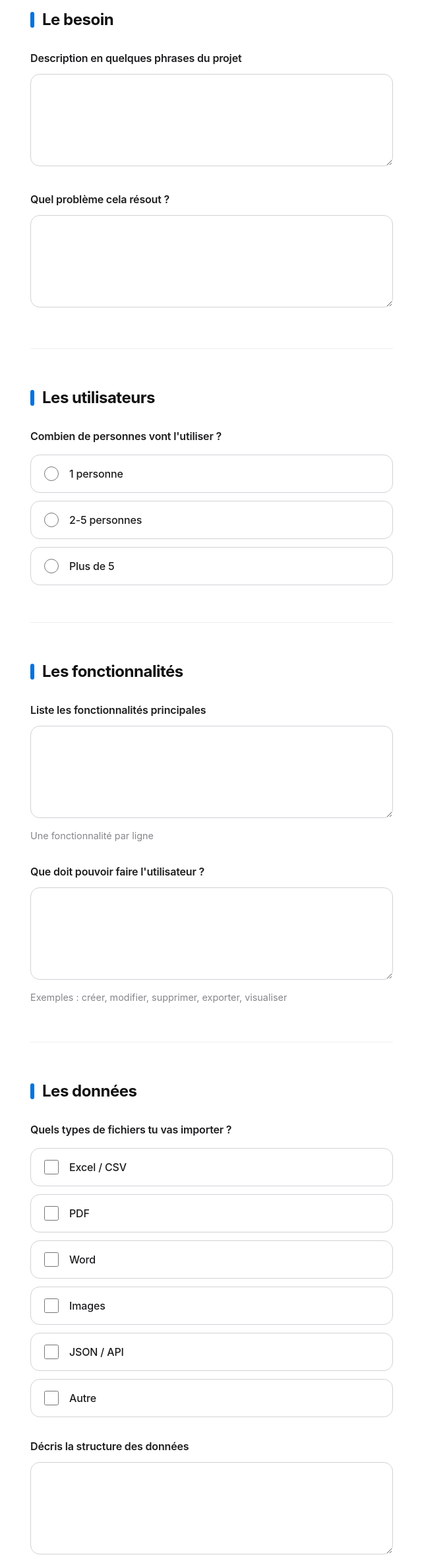
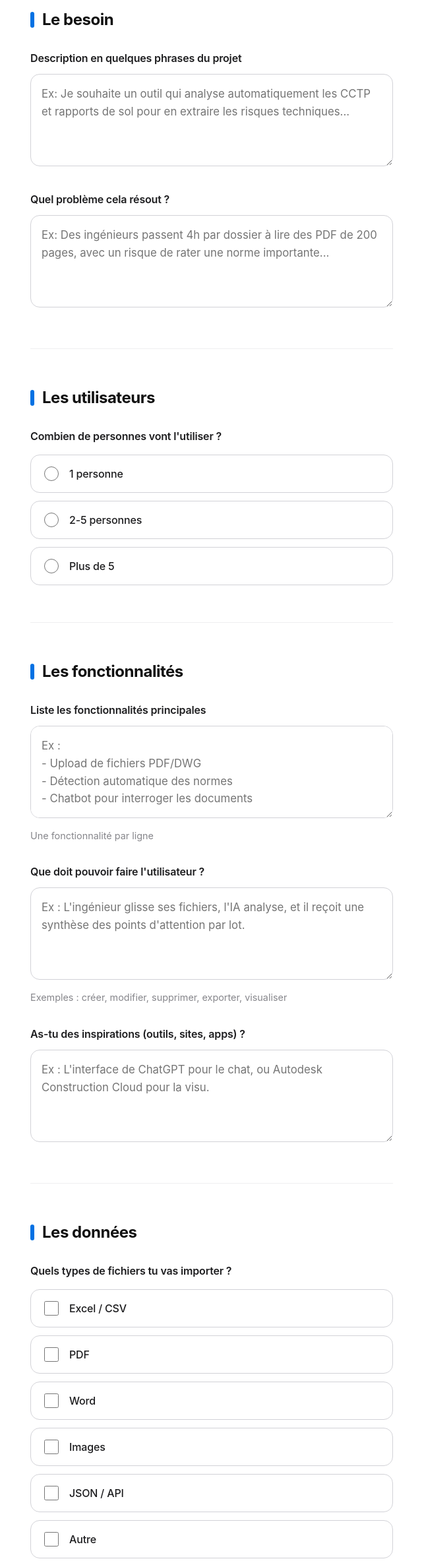
Before and after one commit to gabrielsgt/projet_armand, a plain HTML site: page index.html in a window 1280 px wide. Shown: the part 182-2551 px from the top of the page at 66% size, without its empty margins (319-959 px from the left). Drawn offline with Linux system fonts and the light colour scheme.

Commit message:
Add files via upload

```diff
--- a/index.html
+++ b/index.html
@@ -326,12 +326,14 @@
 
                 <div class="question">
                     <label for="besoin">Description en quelques phrases du projet</label>
-                    <textarea id="besoin" name="description_besoin" required></textarea>
+                    <textarea id="besoin" name="description_besoin" required
+                        placeholder="Ex: Je souhaite un outil qui analyse automatiquement les CCTP et rapports de sol pour en extraire les risques techniques..."></textarea>
                 </div>
 
                 <div class="question">
                     <label for="probleme">Quel problème cela résout ?</label>
-                    <textarea id="probleme" name="probleme_resolu"></textarea>
+                    <textarea id="probleme" name="probleme_resolu"
+                        placeholder="Ex: Des ingénieurs passent 4h par dossier à lire des PDF de 200 pages, avec un risque de rater une norme importante..."></textarea>
                 </div>
 
 
@@ -368,14 +370,22 @@
 
                         <div class="question">
                             <label for="fonctionnalites">Liste les fonctionnalités principales</label>
-                            <textarea id="fonctionnalites" name="fonctionnalites_principales" required></textarea>
+                            <textarea id="fonctionnalites" name="fonctionnalites_principales" required
+                                placeholder="Ex :&#10;- Upload de fichiers PDF/DWG&#10;- Détection automatique des normes&#10;- Chatbot pour interroger les documents"></textarea>
                             <p class="help-text">Une fonctionnalité par ligne</p>
                         </div>
 
                         <div class="question">
                             <label for="actions">Que doit pouvoir faire l'utilisateur ?</label>
-                            <textarea id="actions" name="actions_utilisateur"></textarea>
+                            <textarea id="actions" name="actions_utilisateur"
+                                placeholder="Ex : L'ingénieur glisse ses fichiers, l'IA analyse, et il reçoit une synthèse des points d'attention par lot."></textarea>
                             <p class="help-text">Exemples : créer, modifier, supprimer, exporter, visualiser</p>
+                        </div>
+
+                        <div class="question">
+                            <label for="inspirations">As-tu des inspirations (outils, sites, apps) ?</label>
+                            <textarea id="inspirations" name="outils_inspirations"
+                                placeholder="Ex : L'interface de ChatGPT pour le chat, ou Autodesk Construction Cloud pour la visu."></textarea>
                         </div>
                     </div>
 
@@ -417,7 +427,8 @@
 
                         <div class="question">
                             <label for="structure">Décris la structure des données</label>
-                            <textarea id="structure" name="structure_donnees"></textarea>
+                            <textarea id="structure" name="structure_donnees"
+                                placeholder="Ex : Plans architecte, CCTP, Rapports de sol, Devis quantitatifs..."></textarea>
                             <p class="help-text">Exemple : Nom, Prénom, Date, Ville, Montant</p>
                         </div>
 
@@ -474,7 +485,14 @@
 
                         <div class="question">
                             <label for="exemple">Décris le résultat idéal que tu attends</label>
-                            <textarea id="exemple" name="resultat_ideal"></textarea>
+                            <textarea id="exemple" name="resultat_ideal"
+                                placeholder="Ex : Un tableau de bord qui liste les incohérences entre le CCTP et les plans, classées par gravité."></textarea>
+                        </div>
+
+                        <div class="question">
+                            <label for="remarques">Remarques libres</label>
+                            <textarea id="remarques" name="remarques_libres"
+                                placeholder="Ex : La sécurité des données est primordiale, les serveurs doivent être en France."></textarea>
                         </div>
                     </div>
 
@@ -487,7 +505,8 @@
 
                         <div class="question">
                             <label for="contraintes">Y a-t-il des contraintes particulières ?</label>
-                            <textarea id="contraintes" name="contraintes_specifiques"></textarea>
+                            <textarea id="contraintes" name="contraintes_specifiques"
+                                placeholder="Ex : Doit gérer des fichiers lourds (>100Mo), fonctionner hors ligne sur chantier, données confidentielles..."></textarea>
                             <p class="help-text">Compatibilité, performances, sécurité, etc.</p>
                         </div>
                     </div>
```
Also changed, not shown: merci.html (+1 -1 lines).
